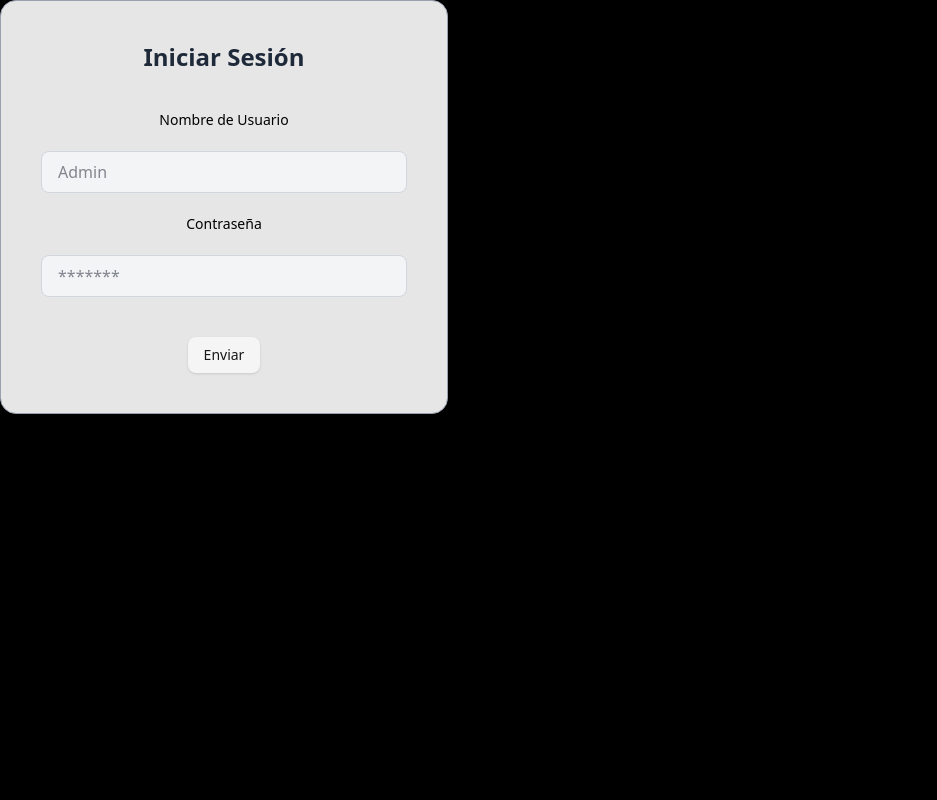
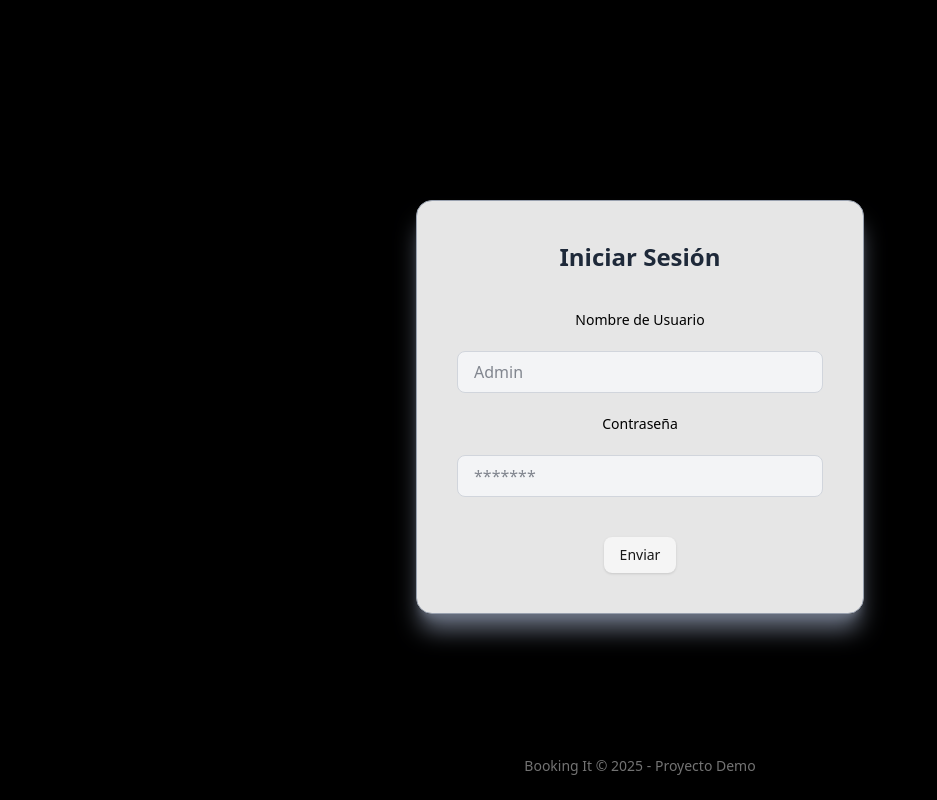
Before and after one commit to lucky4all/Booking, a Next.js app: page /dashboard/login in a window 1280 px wide. Shown: the whole page, without its empty margins (0-937 px from the left). Built offline with nearby package versions, Linux system fonts and the light colour scheme.

Commit message:
feat: footer relocated

```diff
--- a/src/app/dashboard/login/page.tsx
+++ b/src/app/dashboard/login/page.tsx
@@ -4,6 +4,7 @@ import { useRouter } from "next/navigation"
 import { useState } from "react"
 import { Button } from '@/components/ui/button'
 import { Label } from "@/components/ui/label"
+
 import "@/styles/index.css"
 import "@/app/globals.css"
 
@@ -14,7 +15,7 @@ export default function LoginPage() {
     const router = useRouter()
 
     return (
-        <>
+        <div className='flex items-center justify-center'>
          <form id='login-form'>
             <h1>Iniciar Sesión</h1>
             <Label htmlFor='user'>Nombre de Usuario</Label>
@@ -23,6 +24,6 @@ export default function LoginPage() {
             <input id='password' type="password" placeholder="*******" {...register('contraseña')}></input>
             <Button type='submit' variant="secondary">Enviar</Button>
          </form>
-        </>
+        </div>
     )
 }
--- a/src/app/layout.tsx
+++ b/src/app/layout.tsx
@@ -1,4 +1,5 @@
 import type { Metadata } from "next";
+import Footer from "@/components/custom/footer";
 
 export const metadata: Metadata = {
   title: "Book it",
@@ -10,6 +11,7 @@ export default function RootLayout({children,}: Readonly<{children: React.ReactN
     <html lang="es">
       <body>
         {children}
+        <Footer />
       </body>
     </html>
   );
--- a/src/app/page.tsx
+++ b/src/app/page.tsx
@@ -4,6 +4,7 @@ import { Suspense } from "react";
 import HomeWelcome from "@/components/custom/home-welcome";
 import GitHubButton from "@/components/custom/home-header";
 import { Spinner } from "@/components/ui/spinner";
+
 export default function Home() {
   return (
     <>
@@ -16,10 +17,6 @@ export default function Home() {
       <main className="flex flex-col items-center justify-center">
         <HomeWelcome /> {/* SSR */}
       </main>
-
-      <footer className="text-muted-foreground py-6 text-center text-sm align-bottom bottom-0 absolute w-full">
-        <p>Booking It © 2025 - Proyecto Demo</p>
-      </footer>
     </>
   );
 }
--- /dev/null
+++ b/src/components/custom/footer.tsx
@@ -0,0 +1,7 @@
+export default function Footer() {
+    return (
+        <footer className="text-muted-foreground py-6 text-center text-sm align-bottom bottom-0 absolute w-full">
+            <p>Booking It © 2025 - Proyecto Demo</p>
+        </footer>
+    )
+}
--- a/src/styles/index.css
+++ b/src/styles/index.css
@@ -1,21 +1,14 @@
 @import "tailwindcss";
 
-html {
-    position: relative;
-    min-height: 100vh
-}
-
 body {
-    @apply bg-black text-white;
-    margin: 0;
-    margin-bottom: 40px
+    @apply bg-black text-white min-h-screen;
 }
 
 @layer components {
     #login-form {
-        @apply flex flex-col items-center justify-center gap-y-6 border border-gray-400 bg-white/90 shadow-xl w-full max-w-md text-center overflow-hidden p-10 rounded-2xl;
+        @apply flex flex-col items-center justify-center gap-y-6 border border-gray-400 bg-white/90 shadow-xl w-full max-w-md text-center overflow-hidden p-10 rounded-2xl mt-[25vh] shadow-gray-500;
     }
-    #login-form h1, #login-form h2 {
+    #login-form h1 {
         @apply text-2xl font-bold text-gray-800 mb-4;
     }
     #login-form button {
```
